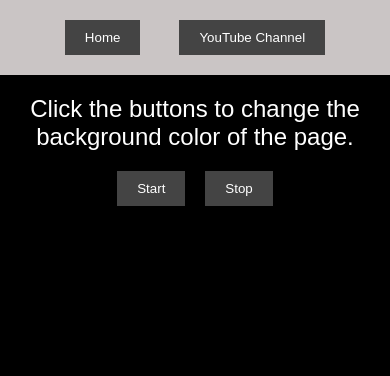
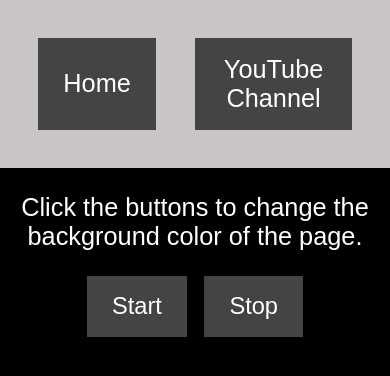
Before and after one commit to manojCodes77/change_bg_color, a plain HTML site: page index.html in a window 390 px wide. Drawn offline with Linux system fonts and the light colour scheme.

Commit message:
Update style.css
making this website responsive

```diff
--- a/style.css
+++ b/style.css
@@ -9,22 +9,30 @@ html,body{
     width: 100%;
     height: 100%;
 }
+
 #home{
     margin-right: 10vw;
+    font-size: 3vh;
+}
+#youtube-channel{
+    font-size: 3vh;
 }
 body {
     background-color: #000;
     color: #fff;
     font-family: Arial, sans-serif;
 }
+
 .navbar {
     display: flex;
     justify-content: center;
-            padding: 20px;
+    padding: 4.5vh;
     background-color: #cac5c5;
+
 }
+
 .navbar button {
-            padding: 10px 20px;
+    padding: 2vh 3vh;
     background-color: #444;
     color: #fff;
     border: none;
@@ -34,24 +42,25 @@ body {
 .buttons {
     display: flex;
     justify-content: center;
-            gap: 20px;
-            margin-top: 20px;
+    gap: 2vh;
+    margin-top: 3vh;
 }
 
 .buttons button {
-            padding: 10px 20px;
+    padding: 2vh 3vh;
     background-color: #444;
+    font-size: 2.8vh;
     color: #fff;
     border: none;
     cursor: pointer;
+}
+p{
+    text-align: center;
+    margin-top: 3vh;
+    color: #fff;
+    font-size: 3vh;
 }
 
 .buttons button:hover {
     background-color: #555;
 }
-
-p{
-    text-align: center;
-    font-size: 1.5rem;
-    margin-top: 20px;
-}
```
Lines whose indentation alone changed are shown as unchanged.
